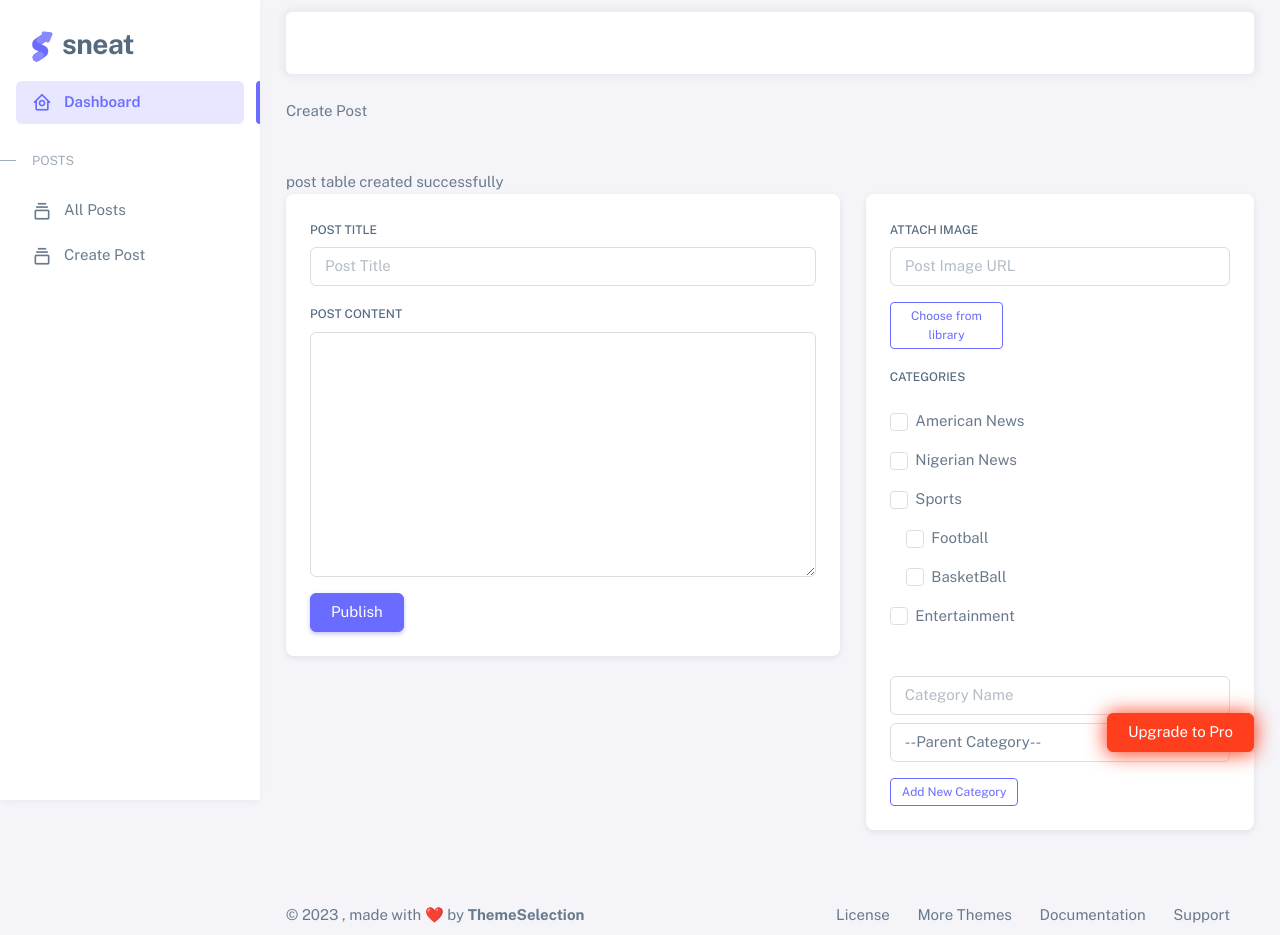
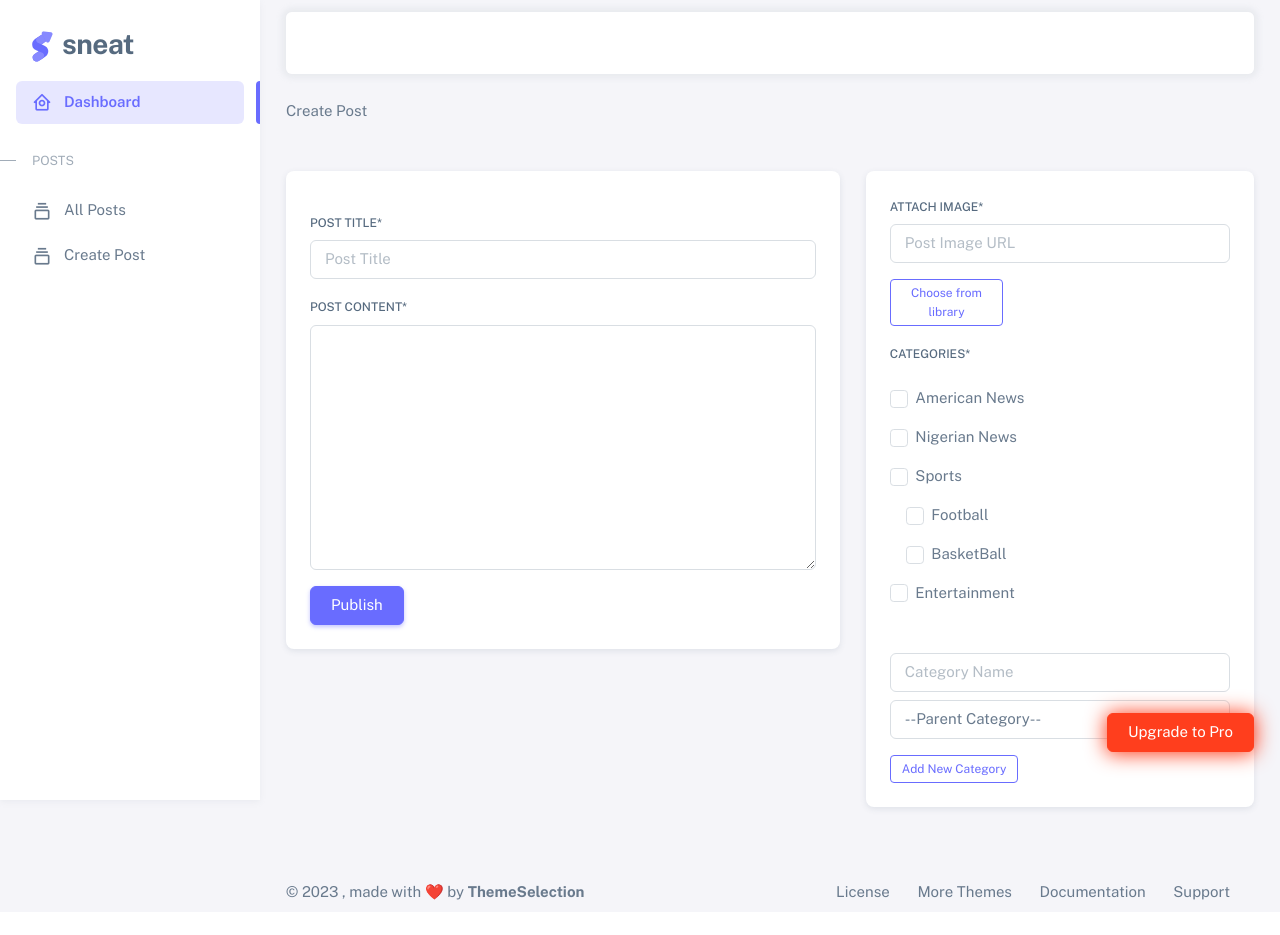
Before and after one commit to chifarol/webcapz-capstone-project, a PHP site: page /php/create-post.php in a window 1280 px wide. After the commit the page ends 900 px from the top, so only its background shows below. Run offline with PHP 8.4, Linux system fonts and the light colour scheme.

Commit message:
create post

```diff
--- a/dashboard-admin/php/create-post.php
+++ b/dashboard-admin/php/create-post.php
@@ -54,12 +54,13 @@
                             <div class="col-md-7">
                                 <div class="card mb-4">
                                     <div class="card-body demo-vertical-spacing demo-only-element">
+                                        <span class="text-danger"><?php echo ($error_msg) ?></span>
                                         <div>
-                                            <label for="defaultFormControlInput" class="form-label">Post Title</label>
+                                            <label for="defaultFormControlInput" class="form-label">Post Title*</label>
                                             <input form="create-post-form" type="text" class="form-control" id="defaultFormControlInput" placeholder="Post Title" name="post-title" aria-describedby="defaultFormControlHelp" required>
                                         </div>
                                         <div>
-                                            <label for="exampleFormControlTextarea1" class="form-label">Post Content</label>
+                                            <label for="exampleFormControlTextarea1" class="form-label">Post Content*</label>
                                             <textarea form="create-post-form" class="form-control" id="exampleFormControlTextarea1" rows="10" name="post-content"></textarea required>
                                         </div>
                                         <input type="submit" name="submit-post" form="create-post-form" class="btn btn-primary" value="Publish" />
@@ -73,7 +74,7 @@
                                     <div class="card-body demo-vertical-spacing demo-only-element">
 
                                         <div>
-                                            <label for="post-image" class="form-label">Attach Image</label>
+                                            <label for="post-image" class="form-label">Attach Image*</label>
                                             <input form="create-post-form" type="text" class="form-control mb-2" id="defaultFormControlInput" placeholder="Post Image URL" name="post-image-url" aria-describedby="defaultFormControlHelp" required>
                                             <div class="col-lg-4 col-md-6">
                                                 <div class="mt-3">
@@ -111,45 +112,45 @@
                                             </div>
                                         </div>
                                         <div>
-                                            <label for="exampleFormControlTextarea1" class="form-label">Categories</label>
+                                            <label for="exampleFormControlTextarea1" class="form-label">Categories*</label>
                                             <div>
                                                 <div class="form-check mt-3">
-                                                    <input class="form-check-input" type="checkbox" value="American News" id="defaultCheck1" name="category" form="create-post-form">
+                                                    <input class="form-check-input" type="checkbox" value="1" id="defaultCheck1" name="category" form="create-post-form">
                                                     <label class="form-check-label" for="defaultCheck1"> American News </label>
                                                 </div>
                                                 <div class="form-check mt-3">
-                                                    <input class="form-check-input" type="checkbox" value="Nigerian News" id="defaultCheck1" name="category" form="create-post-form">
+                                                    <input class="form-check-input" type="checkbox" value="2" id="defaultCheck1" name="category" form="create-post-form">
                                                     <label class="form-check-label" for="defaultCheck1"> Nigerian News </label>
                                                 </div>
                                                 <div class="form-check mt-3">
-                                                    <input class="form-check-input" type="checkbox" value="Sports" id="defaultCheck1" name="category" form="create-post-form">
+                                                    <input class="form-check-input" type="checkbox" value="3" id="defaultCheck1" name="category" form="create-post-form">
                                                     <label class="form-check-label" for="defaultCheck1"> Sports </label>
                                                 </div>
                                                 <div class="form-check mt-3 ms-3">
-                                                    <input class="form-check-input" type="checkbox" value="Football" id="defaultCheck1" name="category" form="create-post-form">
+                                                    <input class="form-check-input" type="checkbox" value="4" id="defaultCheck1" name="category" form="create-post-form">
                                                     <label class="form-check-label" for="defaultCheck1"> Football </label>
                                                 </div>
                                                 <div class="form-check mt-3 ms-3">
-                                                    <input class="form-check-input" type="checkbox" value="BasketBall" id="defaultCheck1" name="category" form="create-post-form">
+                                                    <input class="form-check-input" type="checkbox" value="5" id="defaultCheck1" name="category" form="create-post-form">
                                                     <label class="form-check-label" for="defaultCheck1"> BasketBall </label>
                                                 </div>
                                                 <div class="form-check mt-3">
-                                                    <input class="form-check-input" type="checkbox" value="Entertainment" id="defaultCheck1" name="category" form="create-post-form">
+                                                    <input class="form-check-input" type="checkbox" value="6" id="defaultCheck1" name="category" form="create-post-form">
                                                     <label class="form-check-label" for="defaultCheck1"> Entertainment </label>
                                                 </div>
                                             </div>
                                             <!-- add new category -->
                                             <div class="mt-5">
-                                                <input type="text" class="form-control" id="defaultFormControlInput" placeholder="Category Name" name="new-category" form="create-post-form" aria-describedby="defaultFormControlHelp">
+                                                <input type="text" class="form-control" id="new-category-field" placeholder="Category Name" name="new-category" form="create-post-form" aria-describedby="defaultFormControlHelp">
 
-                                                <select id="defaultSelect" class="form-select mt-2" form="create-post-form" name="parent-category">
+                                                <select class="form-select mt-2" form="create-post-form" name="parent-category" id="parent-category-field">
                                                     <option>--Parent Category--</option>
                                                     <option value="1">American News</option>
                                                     <option value="2">Sports</option>
                                                     <option value="3">Nigerian News</option>
                                                     <option value="4">Entertainment</option>
                                                 </select>
-                                                <div type="button" href="#" class="btn btn-outline-primary btn-sm mt-3">
+                                                <div type="button" href="#" id="create-new-category" class="btn btn-outline-primary btn-sm mt-3">
                                                     Add New Category
                                                 </div>
                                             </div>
@@ -165,5 +166,20 @@
                     </div>
                 </div>
                 <!-- / Content -->
+<script>
+const newCategoryField=document.querySelector('#new-category-field');
+const parentCategoryField=document.querySelector('#parent-category-field');
+const createCategoryButton=document.querySelector('#create-new-category');
 
+createCategoryButton.addEventListener('click',()=>{
+    const newCategoryName=newCategoryField.value
+    const parentCategoryid=parentCategoryField.value
+
+    fetch(`categories-handler.php?new-category=${newCategoryName}&parent-category=${parentCategoryid}`)
+    .then((response) => response.json())
+    .then((data) => console.log(data));
+//    console.dir(newCategoryField);
+//    console.dir(parentCategoryField);
+})
+</script>
                 <?php require('footer.php') ?>
--- a/dashboard-admin/php/db.php
+++ b/dashboard-admin/php/db.php
@@ -11,7 +11,7 @@ if (!$conn) {
     die("Connection failed: " . mysqli_connect_error());
 }
 
-$sql = "CREATE TABLE IF NOT EXISTS posts (
+$create_table = "CREATE TABLE IF NOT EXISTS posts (
     id INT(4) UNSIGNED AUTO_INCREMENT PRIMARY KEY,
     post_title VARCHAR(100) NOT NULL,
     post_content TEXT(30) NOT NULL,
@@ -21,10 +21,19 @@ $sql = "CREATE TABLE IF NOT EXISTS posts (
     last_modified_date TIMESTAMP DEFAULT CURRENT_TIMESTAMP ON UPDATE CURRENT_TIMESTAMP
     )";
 
-if (mysqli_query($conn, $sql)) {
-    echo "post table created successfully";
+if (mysqli_query($conn, $create_table)) {
 } else {
-    echo "Error creating post table: " . mysqli_error($conn);
+    echo "Error creating post table" . mysqli_error($conn);
+    echo "<br>";
 }
+$create_categories = "CREATE TABLE IF NOT EXISTS categories (
+    id INT(4) UNSIGNED AUTO_INCREMENT PRIMARY KEY,
+    category_name VARCHAR(100) NOT NULL,
+    parent_category INT(4) UNSIGNED
+    )";
 
-mysqli_close($conn);
+if (mysqli_query($conn, $create_categories)) {
+} else {
+    echo "<br>";
+    echo "Error creating categories table" . mysqli_error($conn);
+}
--- a/dashboard-admin/php/functions/create-post-handler.php
+++ b/dashboard-admin/php/functions/create-post-handler.php
@@ -1,8 +1,59 @@
 <?php
 require('./db.php');
+$error_msg = "";
+if (
+    $_SERVER["REQUEST_METHOD"] === "POST"
+) {
+    if (
+        isset($_POST['submit-post']) &&
+        isset($_POST['post-title']) &&
+        isset($_POST['post-content']) &&
+        isset($_POST['post-image-url']) &&
+        isset($_POST['category'])
+    ) {
+        global $conn;
 
-if (isset($_POST['submit-post'])) {
-    global $conn;
+        $create_post = "INSERT INTO posts (
+                post_title,
+                post_content,
+                post_image_path,
+                category_id)
+            VALUES (?,?,?,?)";
+
+        if ($stmt = mysqli_prepare($conn, $create_post)) {
+            // Bind variables to the prepared statement as parameters
+            mysqli_stmt_bind_param(
+                $stmt,
+                "sssi",
+                $post_title,
+                $post_content,
+                $post_image,
+                $post_category
+            );
+
+            /* Set the parameters values and execute
+    the statement again to insert another row */
+            $post_title = $_POST['post-title'];
+            $post_content = $_POST['post-content'];
+            $post_image = $_POST['post-image-url'];
+            $post_category = intval($_POST['category']);
+
+            if (empty($post_title) || empty($post_content) || empty($post_image)) {
+                $error_msg = "some required fields are missing";
+                return;
+            }
+            mysqli_stmt_execute($stmt);
+
+            echo "Records inserted successfully.";
+        } else {
+            echo "ERROR: Could not prepare post create query: $create_post. " . mysqli_error($conn);
+        }
+
+        // Close statement
+        mysqli_stmt_close($stmt);
+    } else {
+        echo ("something went wrong");
+    }
 }
 
 
```
Also changed, not shown: dashboard-admin/php/functions/categories-handler.php (added, +12 -0 lines).
